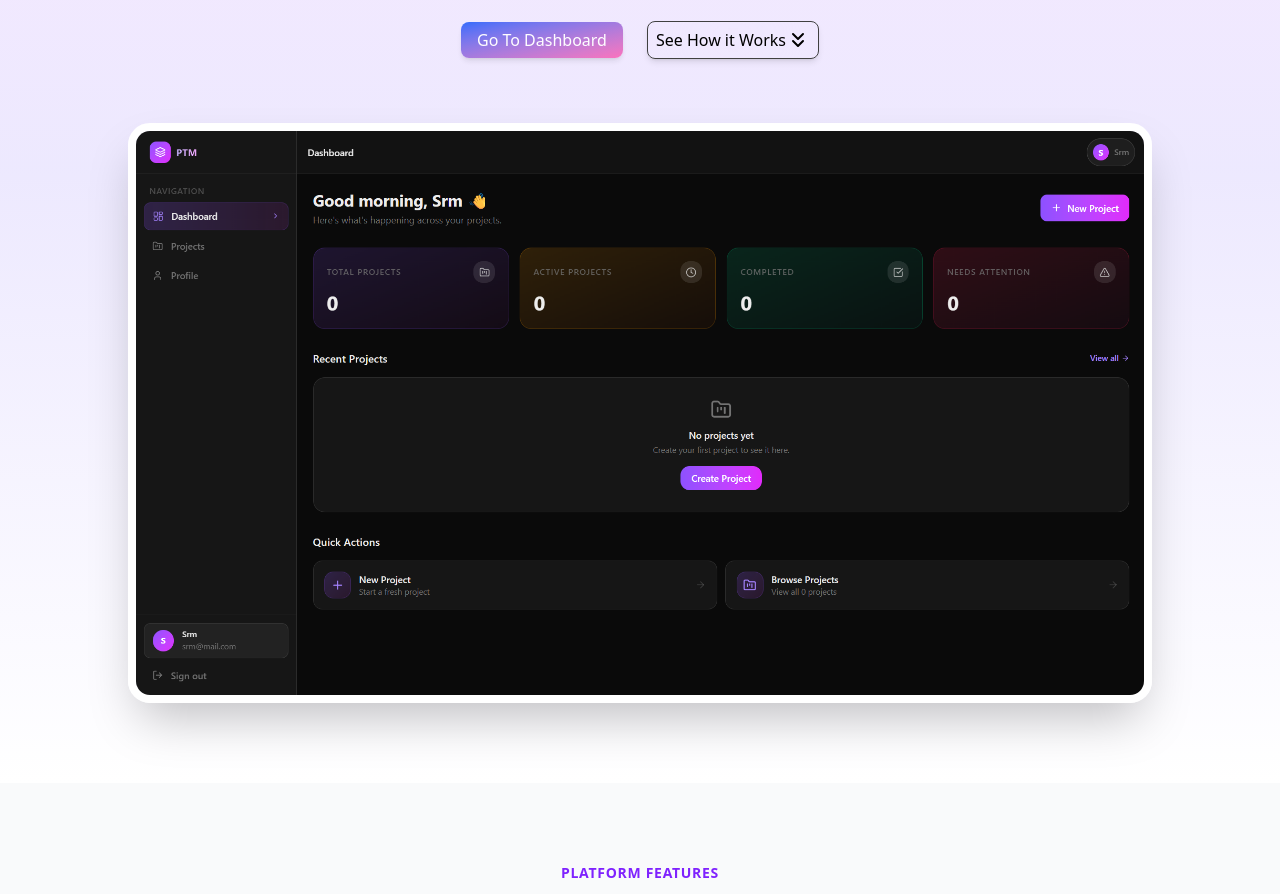
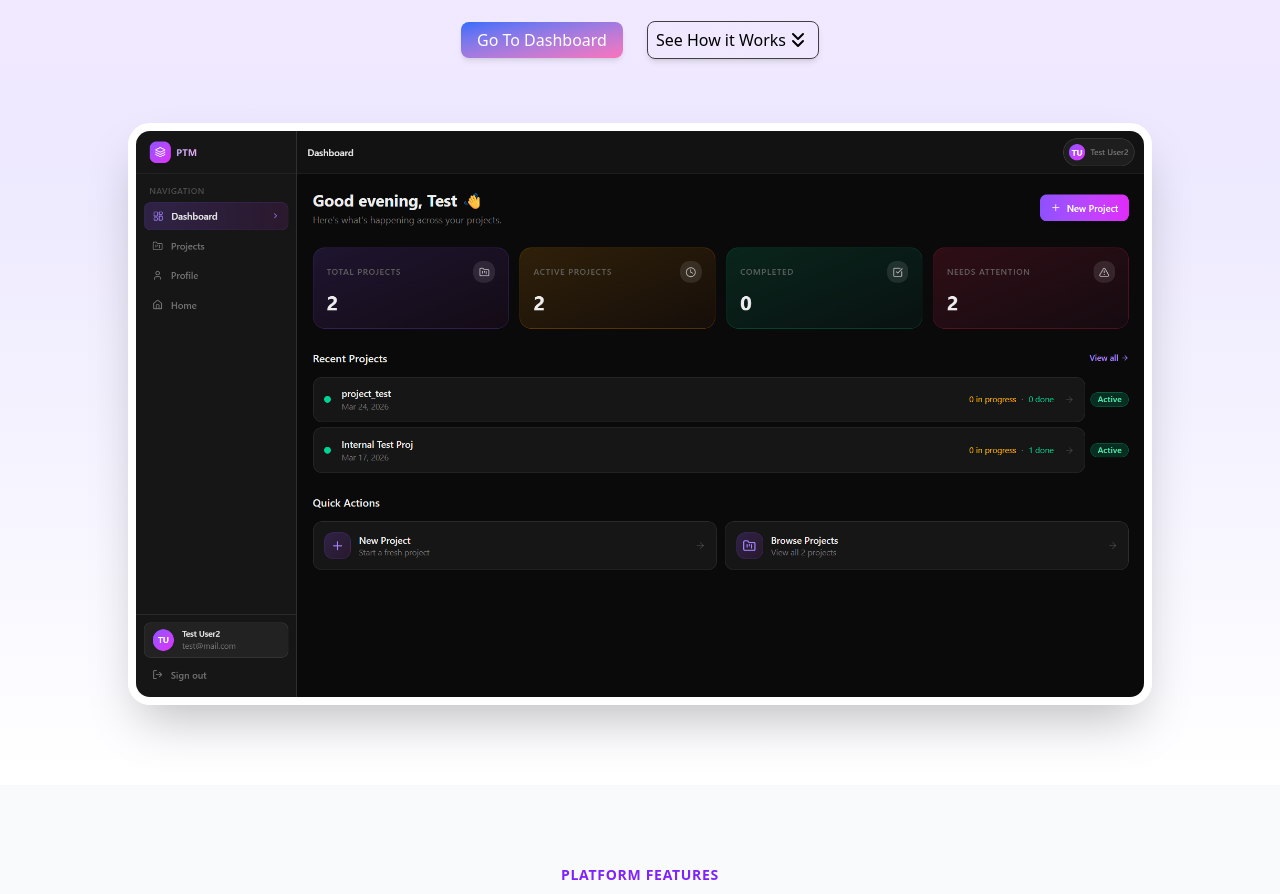
Before and after one commit to srmaharana1999/PTM, a React (Vite) app in the folder client/: page / in a window 1280 px wide. Shown: the part 440-1334 px from the top of the page. Built offline with nearby package versions, Linux system fonts and the light colour scheme; no server answers.

Commit message:
feat(ui): polish home page components and fix asset resolution in production

```diff
--- a/client/src/components/Home/Hero.tsx
+++ b/client/src/components/Home/Hero.tsx
@@ -1,5 +1,6 @@
 import { LucideChevronsDown } from "lucide-react";
 import { NavLink } from "react-router-dom";
+import dashboardImg from "../../assets/dashboard-data.png";
 
 const Hero = () => {
   return (
@@ -37,8 +38,9 @@ const Hero = () => {
         </NavLink>
       </div>
       <div className="shadow-2xl max-w-5xl rounded-3xl overflow-hidden w-11/12 mx-auto relative z-10 animate-in fade-in zoom-in-95 duration-1000 border-8 border-white">
-        <img src="/src/assets/dashboard.png" alt="ptm_dashboard_snapshot" />
+        <img src={dashboardImg} alt="ptm_dashboard_snapshot" />
       </div>
+
     </div>
   );
 };
```
Also changed, not shown: client/src/assets/dashboard-data.png (added).
